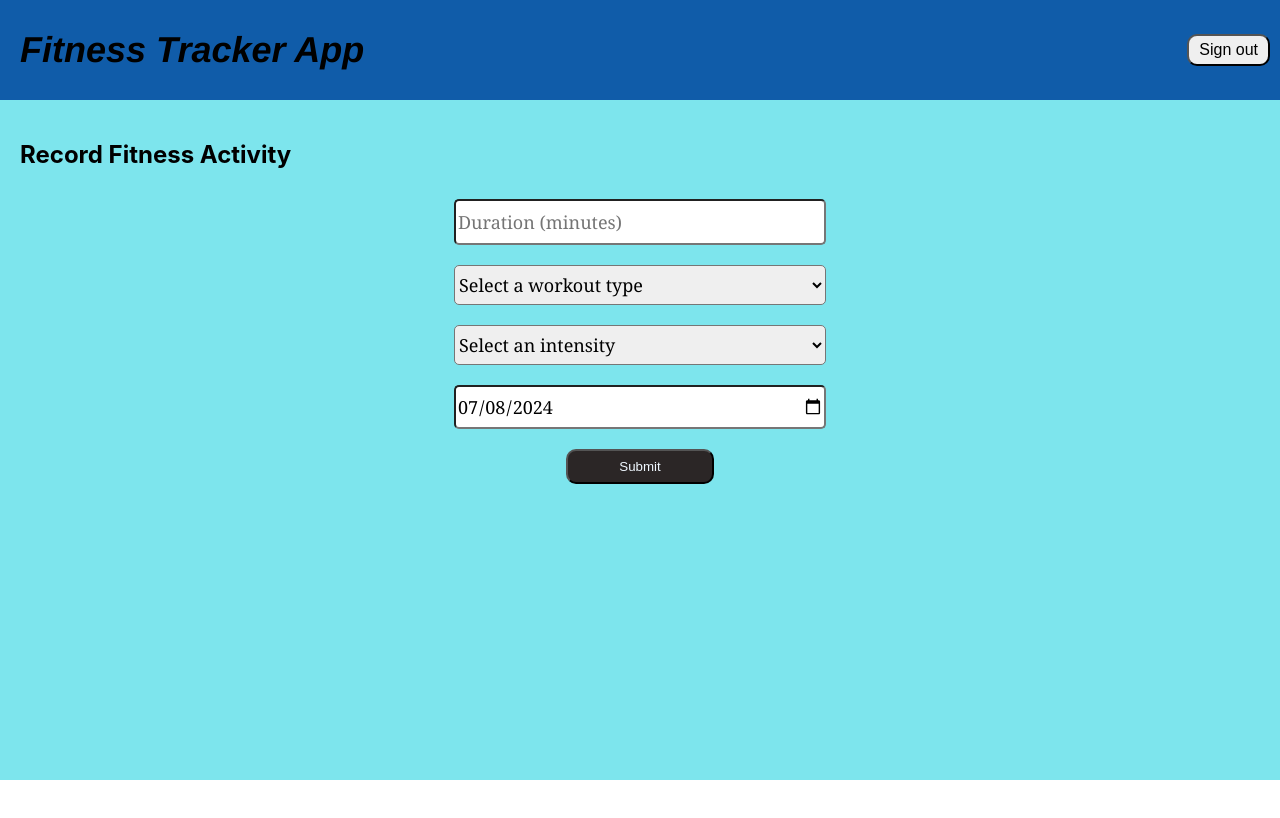
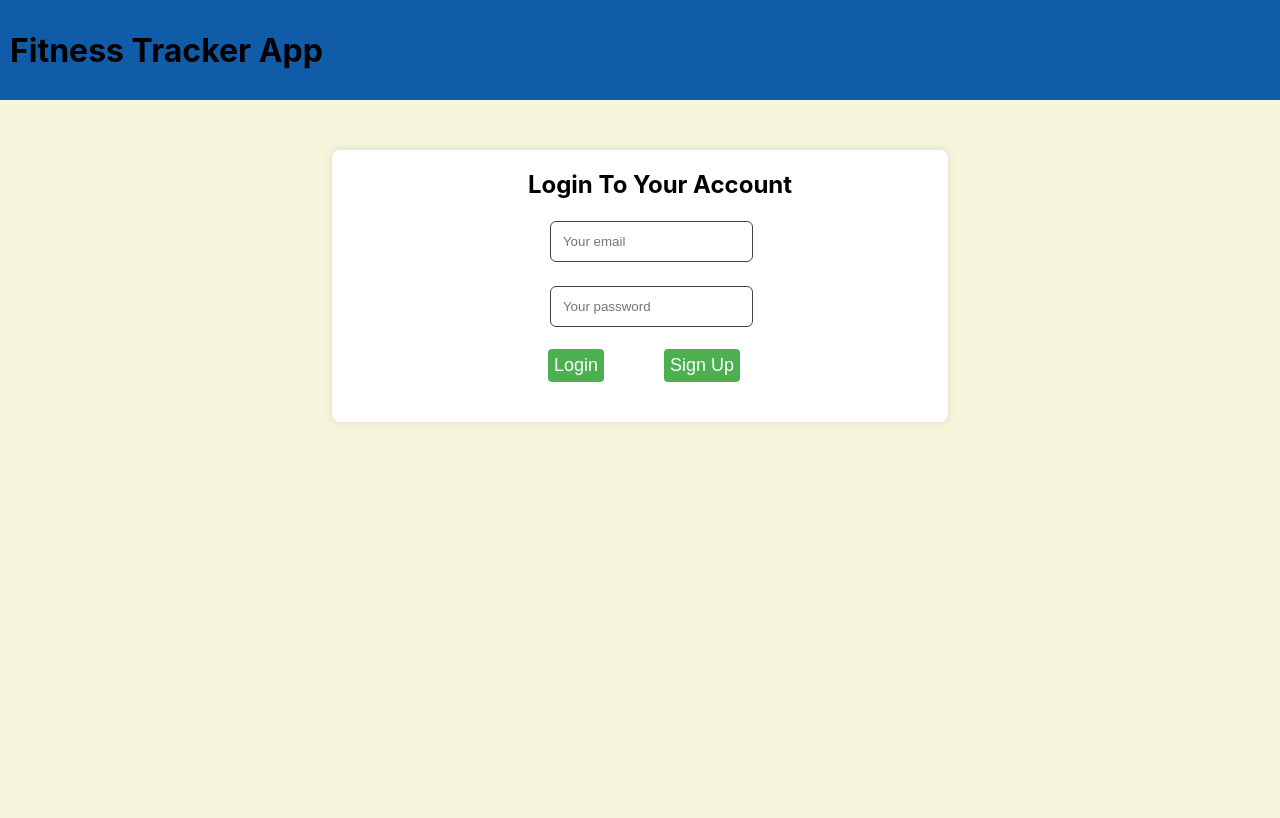
Before and after one commit to Harish-vit/JFS_PJT, a React (Create React App) app in the folder client/: page / in a window 1280 px wide. Shown: the top 818 px of the page. Built offline with nearby package versions, Linux system fonts and the light colour scheme.

Commit message:
Updated the components with routes

```diff
--- a/client/package.json
+++ b/client/package.json
@@ -6,8 +6,10 @@
     "@testing-library/jest-dom": "^5.17.0",
     "@testing-library/react": "^13.4.0",
     "@testing-library/user-event": "^13.5.0",
+    "axios": "^1.7.2",
     "react": "^18.3.1",
     "react-dom": "^18.3.1",
+    "react-router-dom": "^6.24.1",
     "react-scripts": "5.0.1",
     "web-vitals": "^2.1.4"
   },
--- a/client/src/App.css
+++ b/client/src/App.css
@@ -1,9 +1,9 @@
-.addButton {
-  display: flex;
-  justify-content: end;
-  button {
-    height: 40px;
+h1 {
+    display: flex;
+    justify-content: space-between;
+    align-items: center;
     padding: 10px;
-    border-radius: 20px;
-  }
+    margin: 0;
+    background-color: #105ca9;
+    height: 80px;
 }
--- a/client/src/App.js
+++ b/client/src/App.js
@@ -1,33 +1,54 @@
-import React, { useState } from 'react';
-import Layout from './Components/Layout';
-import SignIn from './Components/SignIn';
+import React from 'react';
+import { BrowserRouter as Router, Route, Routes } from 'react-router-dom';
+import Layout from './Layout';
+import Login from './Components/Login';
+import Registration from './Components/Registration';
+import FitnessHistory from './Components/FitnessHistory';
 import FitnessForm from './Components/FitnessForm';
-import FitnessHistory from './Components/FitnessHistory';
-import './App.css';
+import './App.css'
 
 function App() {
-    const [user, setUser] = useState(null);
-    const [records, setRecords] = useState([{date:'09.04.2024', duration: '60', workoutType: 'Running', intensity: 'medium'}]);
-
-    const handleSignIn = (username) => {
-        setUser(username);
-    };
-
-    const handleSignOut = () => {
-        setUser(null);
-        setRecords([]);
-    };
-
-    // if (!user) {
-    //     return <SignIn onSignIn={handleSignIn} />;
-    // }
-
     return (
-        <Layout>
-
-            {/* <FitnessHistory /> */}
-            <FitnessForm />
-        </Layout>
+        <Router>
+            <div>
+                <Routes>
+                    <Route exact
+                        path="/"
+                        element={
+                            <header>
+                                <h1>Fitness Tracker App</h1>
+                                <Login />
+                            </header>
+                        }
+                    />
+                    <Route
+                        path="/register"
+                        element={
+                            <header>
+                                <h1>Fitness Tracker App</h1>
+                                <Registration />
+                            </header>
+                        }
+                    />
+                    <Route
+                        path="/history"
+                        element={
+                            <Layout>
+                                <FitnessHistory />
+                            </Layout>
+                        }
+                    />
+                    <Route
+                        path="/add-activity"
+                        element={
+                            <Layout>
+                                <FitnessForm />
+                            </Layout>
+                        }
+                    />
+                </Routes>
+            </div>
+        </Router>
     );
 }
 
--- a/client/src/Components/Layout.js
+++ /dev/null
@@ -1,17 +0,0 @@
-import Styles from './Layout.module.css'
-
-function Layout({children}) {
-    return (
-        <div>
-            <div className={Styles.header}>
-                <h1 className={Styles.title}>Fitness Tracker App</h1>
-                <button className={Styles.signOutButton}>Sign out</button>
-            </div>
-            <div className={Styles.content}>
-                    {children}
-            </div>
-        </div>
-    )
-}
-
-export default Layout
--- /dev/null
+++ b/client/src/Components/Login.css
@@ -0,0 +1,67 @@
+.login-body {
+    display: flex;
+    justify-content: center;
+    align-items: flex-start;
+    height: 100vh;
+    padding-top: 50px;
+    background-color: beige;
+}
+
+.login-center-container {
+    width: 45%;
+    padding: 20px;
+    display: flex;
+    justify-content: center;
+    align-items: center;
+    background-color: #fff;
+    border-radius: 8px;
+    box-shadow: 0 0 10px rgba(0, 0, 0, 0.1);
+}
+
+.login-form-container {
+    margin-left:40px;
+    flex-direction: column;
+    align-items: center;
+    gap: 20px;
+}
+
+.login-header {
+    text-align: center;
+    font-size: 24px;
+    font-weight: bold;
+}
+
+.login-form {
+    width: 100%;
+    padding: 10px;
+    justify-content: center;
+}
+
+.login-form-relative {
+    position: center;
+    margin: 2px;
+}
+
+.login-form-input {
+    padding: 12px;
+    border: 1px solid #434141;
+    border-radius: 6px;
+}
+
+.login-form-group {
+    display: flex;
+    gap: 60px;
+}
+
+.button {
+    width: 80px;
+    text-wrap: nowrap;
+    padding: 6px;
+    font-size: 18px;
+    background-color: #4CAF50;
+    color: #fff;
+    border: none;
+    border-radius: 4px;
+    cursor: pointer;
+    transition: background-color 0.3s ease;
+}
--- /dev/null
+++ b/client/src/Components/Login.js
@@ -0,0 +1,77 @@
+import React, { useState } from 'react';
+import { useNavigate } from 'react-router-dom';
+
+import './Login.css';
+
+const Login = () => {
+    const navigate = useNavigate();
+    const [user, setUser] = useState({ email: '', password: '' });
+
+    const handleChange = (e) => {
+        const { name, value } = e.target;
+        setUser({ ...user, [name]: value });
+    };
+
+    const handleSubmit = () => {
+        if (user.email && user.password) {
+            navigate('/history');
+        }
+    };
+
+    const handleSignUp = () => {
+        navigate('/register');
+      };
+
+    return (
+        <div className="login-body">
+            <div className="login-center-container">
+                <div className="login-form-container">
+                    <div className="login-header">
+                        Login To Your Account
+                    </div>
+                    <div className="login-form">
+                        <form action="#" autoComplete="off">
+                            <div className="login-form-relative">
+                                <input
+                                    type="text"
+                                    id="login-sign-in-email"
+                                    className="login-form-input"
+                                    name="email"
+                                    value={user.email}
+                                    onChange={handleChange}
+                                    placeholder="Your email"
+                                    autoComplete="username"
+                                />
+                            </div>
+                            <div className="login-form-relative">
+                                <input
+                                    type="password"
+                                    id="login-sign-in-password"
+                                    className="login-form-input"
+                                    name="password"
+                                    value={user.password}
+                                    onChange={handleChange}
+                                    placeholder="Your password"
+                                    autoComplete="current-password"
+                                />
+                            </div>
+                            <div className="login-form-group">
+                                <button
+                                    type="button"
+                                    className="button"
+                                    onClick={handleSubmit}
+                                >
+                                    Login
+                                </button>
+                                <button className="button" onClick={handleSignUp}>Sign Up</button>
+                            </div>
+                        </form>
+
+                    </div>
+                </div>
+            </div>
+        </div>
+    );
+};
+
+export default Login;
--- /dev/null
+++ b/client/src/Components/Registration.js
@@ -0,0 +1,92 @@
+import React, { useState } from 'react';
+import { useNavigate } from 'react-router-dom';
+
+const Registration = () => {
+    const navigate = useNavigate();
+    const [name, setName] = useState('');
+    const [email, setEmail] = useState('');
+    const [password, setPassword] = useState('');
+    const [age, setAge] = useState('');
+    const [height, setHeight] = useState('');
+    const [weight, setWeight] = useState('');
+    const [gender, setGender] = useState('');
+
+    const handleRegister = (e) => {
+        e.preventDefault();
+        navigate('/');
+    };
+
+    return (
+        <div>
+            <h2>Register</h2>
+            <form onSubmit={handleRegister}>
+                <label>
+                    Name:
+                    <input
+                        type="text"
+                        value={name}
+                        onChange={(e) => setName(e.target.value)}
+                        required
+                    />
+                </label>
+                <label>
+                    Email:
+                    <input
+                        type="email"
+                        value={email}
+                        onChange={(e) => setEmail(e.target.value)}
+                        required
+                    />
+                </label>
+                <label>
+                    Password:
+                    <input
+                        type="password"
+                        value={password}
+                        onChange={(e) => setPassword(e.target.value)}
+                        required
+                    />
+                </label>
+                <label>
+                    Age:
+                    <input
+                        type="number"
+                        value={age}
+                        onChange={(e) => setAge(e.target.value)}
+                        required
+                    />
+                </label>
+                <label>
+                    Height (cm):
+                    <input
+                        type="number"
+                        value={height}
+                        onChange={(e) => setHeight(e.target.value)}
+                        required
+                    />
+                </label>
+                <label>
+                    Weight (kg):
+                    <input
+                        type="number"
+                        value={weight}
+                        onChange={(e) => setWeight(e.target.value)}
+                        required
+                    />
+                </label>
+                <label>
+                    Gender:
+                    <select value={gender} onChange={(e) => setGender(e.target.value)} required>
+                        <option value="" selected disabled>Select</option>
+                        <option value="male">Male</option>
+                        <option value="female">Female</option>
+                        <option value="other">Other</option>
+                    </select>
+                </label>
+                <button type="submit">Register</button>
+            </form>
+        </div>
+    )
+};
+
+export default Registration;
--- a/client/src/Components/SignIn.js
+++ /dev/null
@@ -1,26 +0,0 @@
-import React, { useState } from 'react';
-
-function SignIn({ onSignIn }) {
-    const [username, setUsername] = useState('');
-
-    const handleSignIn = () => {
-        if (username) {
-            onSignIn(username);
-        }
-    };
-
-    return (
-        <div>
-            <h2>Sign In</h2>
-            <input
-                type="text"
-                placeholder="Username"
-                value={username}
-                onChange={(e) => setUsername(e.target.value)}
-            />
-            <button onClick={handleSignIn}>Sign In</button>
-        </div>
-    );
-}
-
-export default SignIn;
--- /dev/null
+++ b/client/src/Layout.js
@@ -0,0 +1,18 @@
+import React from 'react';
+import styles from './Layout.module.css';
+
+function Layout({ children }) {
+    return (
+        <div>
+            <div className={styles.header}>
+                <h1 className={styles.title}>Fitness Tracker App</h1>
+                <button className={styles.signOutButton}>Sign out</button>
+            </div>
+            <div className={styles.content}>
+                {children}
+            </div>
+        </div>
+    );
+}
+
+export default Layout;
```
Also changed, not shown: client/src/Components/FitnessHistory.js (+5 -6 lines), client/src/Components/Registration.css (added), client/src/Layout.module.css (renamed from client/src/Components/Layout.module.css), 1 other file (tests, documents, lock files or other folders).
